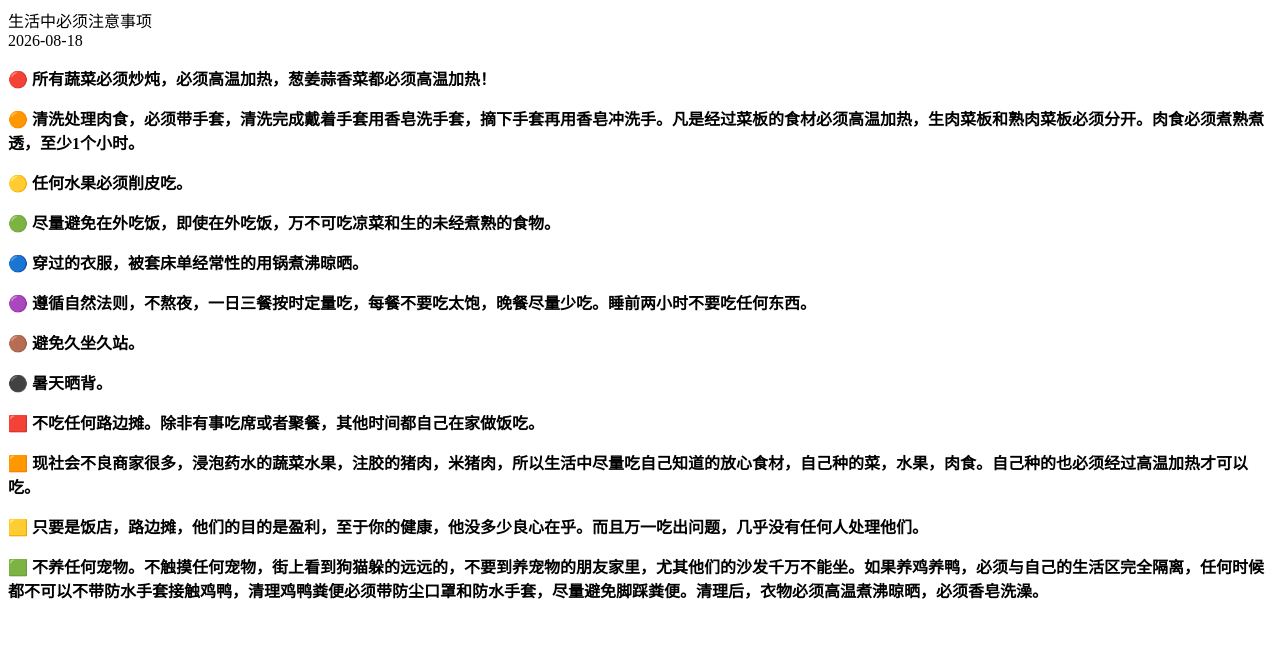
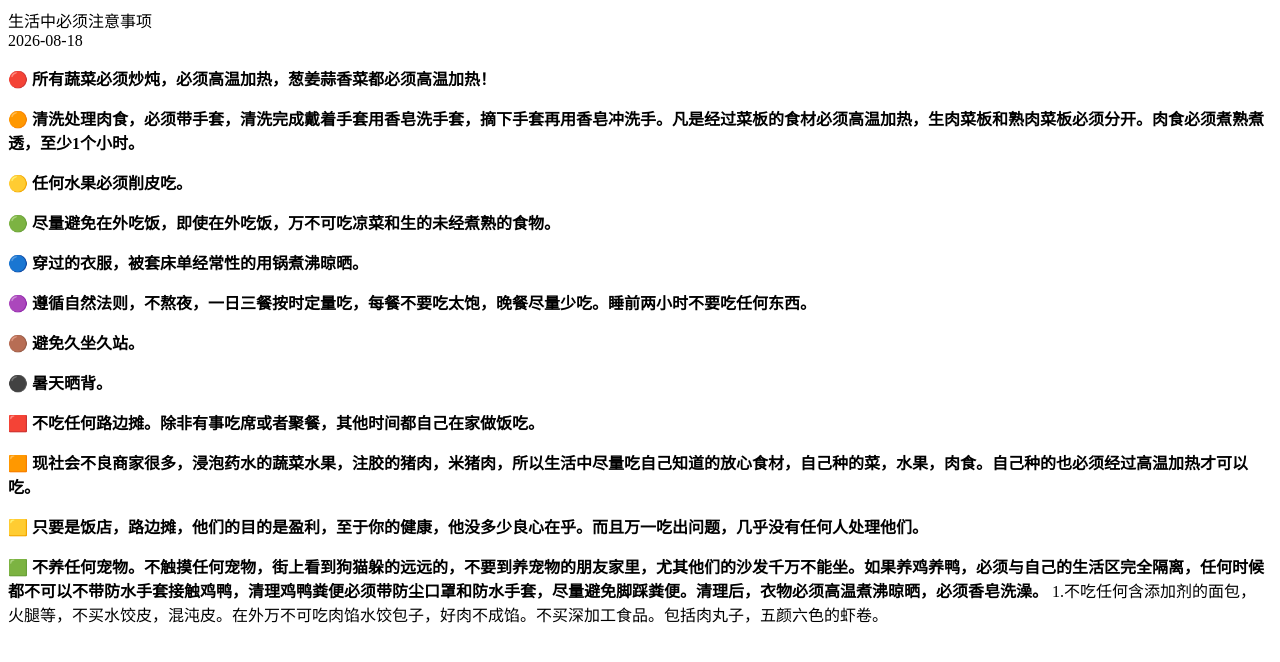
Before and after one commit to JTSTV/Jtstv.github.io, a Jekyll site: the page built from _posts/2026-08-18-生活中必须注意事项.md, in a window 1280 px wide. Shown: the top 662 px of the page. Built offline with Jekyll 4.4.1, drawn with Linux system fonts in a browser that asks for light colours; our own code applies the rules of GitHub Pages for plain Markdown files.

Commit message:
更新 2026-08-18-生活中必须注意事项.md

```diff
--- a/_posts/2026-08-18-生活中必须注意事项.md
+++ b/_posts/2026-08-18-生活中必须注意事项.md
@@ -26,3 +26,4 @@ date: 2026-08-18
 🟨 **只要是饭店，路边摊，他们的目的是盈利，至于你的健康，他没多少良心在乎。而且万一吃出问题，几乎没有任何人处理他们。**
 
 🟩 **不养任何宠物。不触摸任何宠物，街上看到狗猫躲的远远的，不要到养宠物的朋友家里，尤其他们的沙发千万不能坐。如果养鸡养鸭，必须与自己的生活区完全隔离，任何时候都不可以不带防水手套接触鸡鸭，清理鸡鸭粪便必须带防尘口罩和防水手套，尽量避免脚踩粪便。清理后，衣物必须高温煮沸晾晒，必须香皂洗澡。**
+1.不吃任何含添加剂的面包，火腿等，不买水饺皮，混沌皮。在外万不可吃肉馅水饺包子，好肉不成馅。不买深加工食品。包括肉丸子，五颜六色的虾卷。
```
